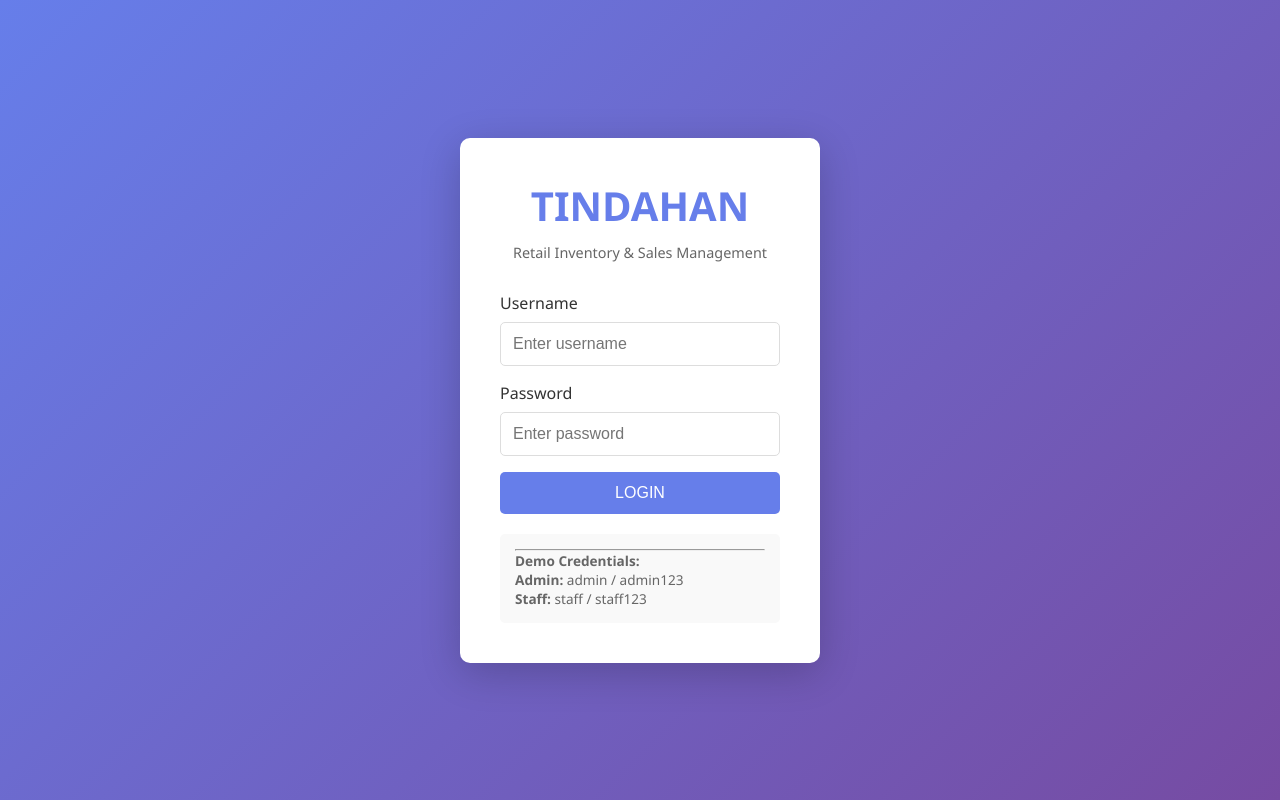
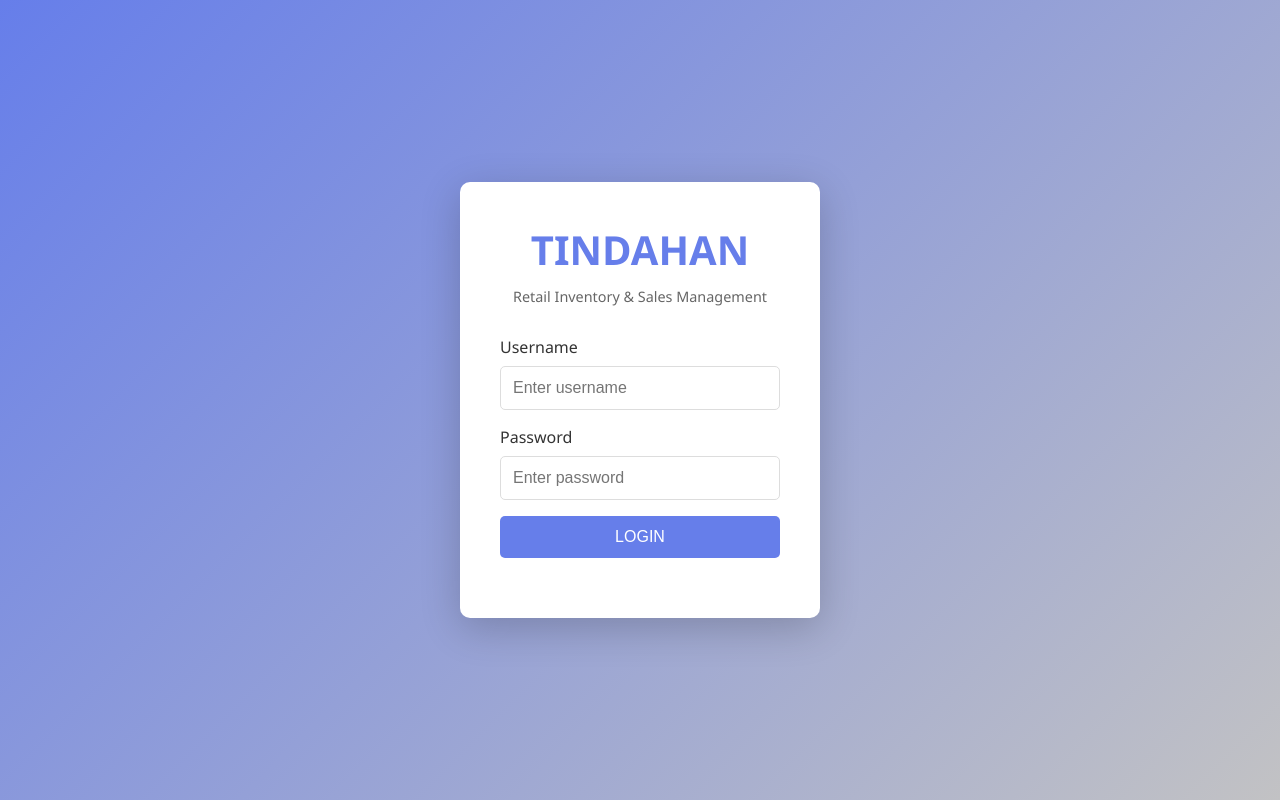
Before and after one commit to reygodz/tindahan, a Flask app: page / in a window 1280 px wide. Run offline with Flask 3, Linux system fonts and the light colour scheme.

Commit message:
Update login page styles and remove demo credentials section

```diff
--- a/static/style.css
+++ b/static/style.css
@@ -16,7 +16,7 @@ body {
   justify-content: center;
   align-items: center;
   min-height: 100vh;
-  background: linear-gradient(135deg, #667eea 0%, #764ba2 100%);
+  background: linear-gradient(135deg, #667eea 0%, #c2c2c4 100%);
 }
 
 .login-container {
--- a/templates/login.html
+++ b/templates/login.html
@@ -48,13 +48,6 @@
 
           <button type="submit" class="btn btn-primary btn-block">LOGIN</button>
         </form>
-
-        <div class="demo-credentials">
-          <hr />
-          <p><strong>Demo Credentials:</strong></p>
-          <strong>Admin:</strong> admin / admin123<br />
-          <strong>Staff:</strong> staff / staff123
-        </div>
       </div>
     </div>
   </body>
```
